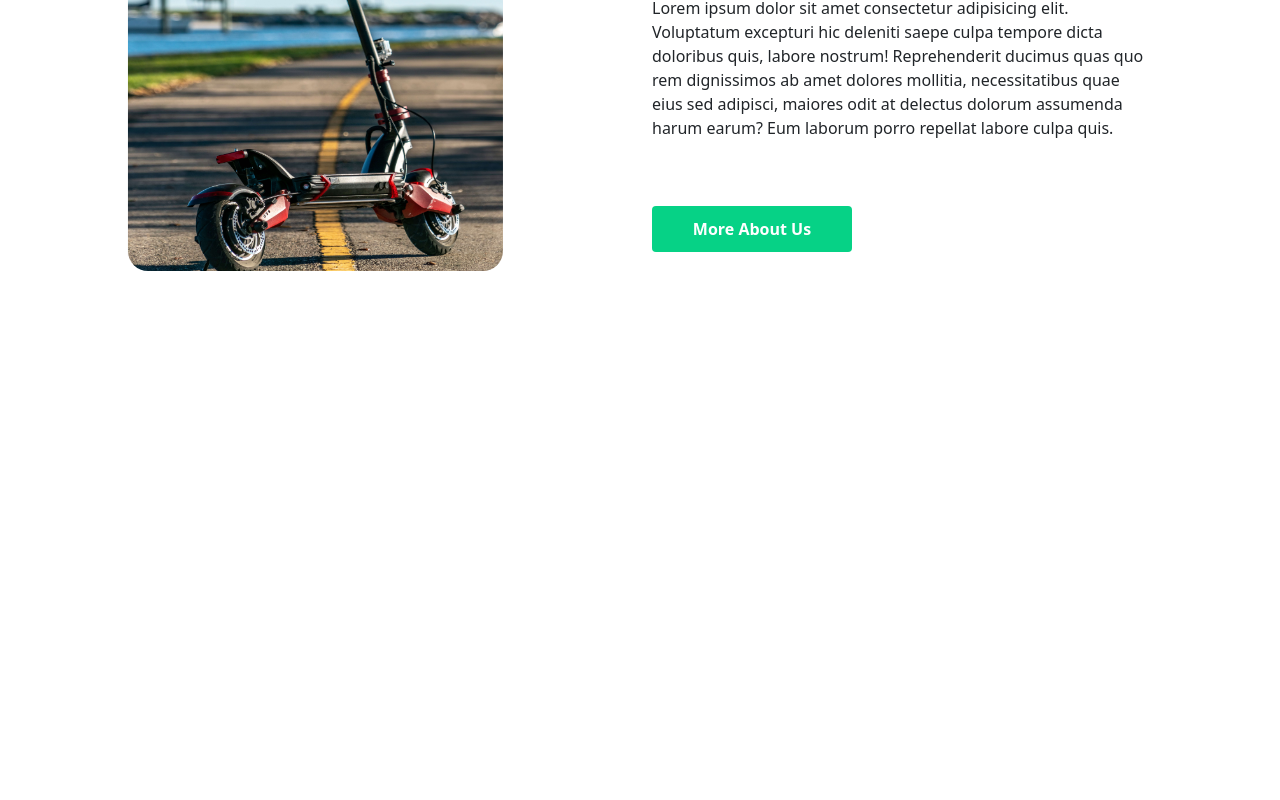
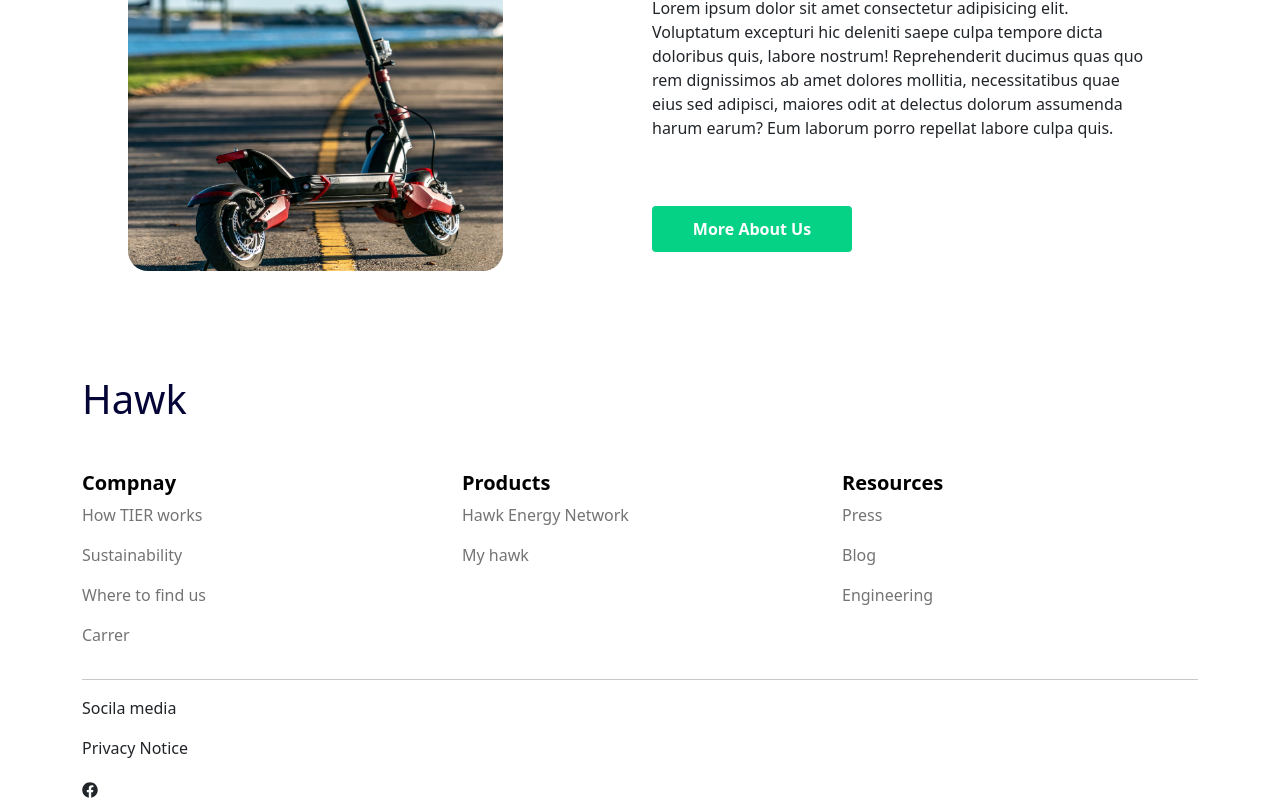
Before and after one commit to parvezaman/hawk-e-scooter-front-end, a React (Create React App) app: page / in a window 1280 px wide. Shown: the part 1155-1955 px from the top of the page. Before the commit the page ends 1482 px from the top, so only its background shows below. Built offline with nearby package versions, Linux system fonts and the light colour scheme.

Commit message:
titile solve

```diff
--- a/package.json
+++ b/package.json
@@ -14,6 +14,7 @@
     "react": "^17.0.2",
     "react-bootstrap": "^2.1.2",
     "react-dom": "^17.0.2",
+    "react-icons": "^4.3.1",
     "react-player": "^2.9.0",
     "react-router-dom": "^6.2.1",
     "react-scripts": "5.0.0",
--- a/public/index.html
+++ b/public/index.html
@@ -38,7 +38,7 @@
       crossorigin="anonymous"
     />
     <!-- boostrap -->
-    <title>Hak</title>
+    <title>Hawk</title>
   </head>
   <body>
     <noscript>You need to enable JavaScript to run this app.</noscript>
--- a/src/App.css
+++ b/src/App.css
@@ -5,6 +5,7 @@
 .App-logo {
   height: 40vmin;
   pointer-events: none;
+  color: rgb(4, 4, 54);
 }
 
 @media (prefers-reduced-motion: no-preference) {
--- /dev/null
+++ b/src/Pages/Home/Footer/Footer.css
@@ -0,0 +1,7 @@
+.main-footer h5 {
+  font-weight: 600;
+  color: black;
+}
+.main-footer p {
+  color: rgba(0, 0, 0, 0.548);
+}
--- /dev/null
+++ b/src/Pages/Home/Footer/Footer.js
@@ -0,0 +1,40 @@
+import React from "react";
+import "./Footer.css";
+import { FaFacebook, FaWhatsapp, FaTwitter } from "react-icons/fa";
+
+const Footer = () => {
+  return (
+    <div className="container">
+      <h1 className="mt-5 mb-5" style={{ color: "rgb(4, 4, 54)" }}>
+        Hawk
+      </h1>
+      <div className="row main-footer">
+        <div className="col-lg-4 col-md-4 col-sm-6">
+          <h5>Compnay</h5>
+          <p>How TIER works</p>
+          <p>Sustainability</p>
+          <p>Where to find us</p>
+          <p>Carrer</p>
+        </div>
+        <div className="col-lg-4 col-md-4 col-sm-6">
+          <h5>Products</h5>
+          <p>Hawk Energy Network</p>
+          <p>My hawk</p>
+        </div>
+        <div className="col-lg-4 col-md-4 col-sm-6">
+          <h5>Resources</h5>
+          <p> Press</p> <p>Blog</p> <p>Engineering</p>
+        </div>
+      </div>
+      <hr />
+      <div className="socai-link"></div>
+      <p>Socila media</p>
+      <p>Privacy Notice</p>
+      <div className="socail_icon">
+        <FaFacebook />
+      </div>
+    </div>
+  );
+};
+
+export default Footer;
--- a/src/Pages/Home/Home/Home.js
+++ b/src/Pages/Home/Home/Home.js
@@ -1,5 +1,6 @@
 import React from "react";
 import Users from "../../Users/Users";
+import Footer from "../Footer/Footer";
 import Header from "../Header/Header";
 import Navigaton from "../Navigation/Navigation";
 import AboutUs from "./AboutUs/AboutUs";
@@ -10,6 +11,7 @@ const Home = () => {
       <Navigaton></Navigaton>
       <Header></Header>
       <AboutUs></AboutUs>
+      <Footer></Footer>
     </div>
   );
 };
```
Also changed, not shown: 1 other file (tests, documents, lock files or other folders).
